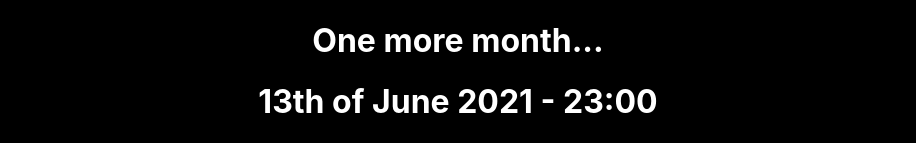
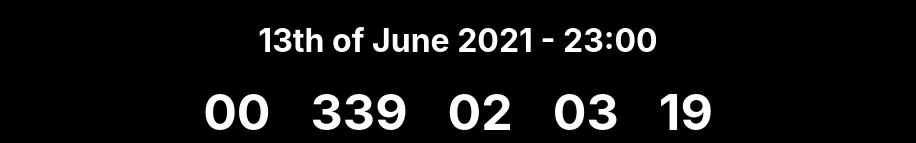
Before and after one commit to CasaDeMill/Ashe, a React (Create React App) app: page / in a window 1280 px wide. Shown: the top 143 px of the page, without its empty margins (182-1098 px from the left). Built offline with nearby package versions, Linux system fonts and the light colour scheme.

Commit message:
Remove one more month

```diff
--- a/src/App.js
+++ b/src/App.js
@@ -13,7 +13,6 @@ class App extends Component {
     return (
       <div className="App">
         <audio ref="audio_tag" src={ heartbeat } autoPlay loop/>
-        <h1>One more month...</h1>
         <h1>13th of June 2021 - 23:00</h1>
         <Countdown date={`2021-06-13T23:00:00`} />
         <div className="Video">
```
